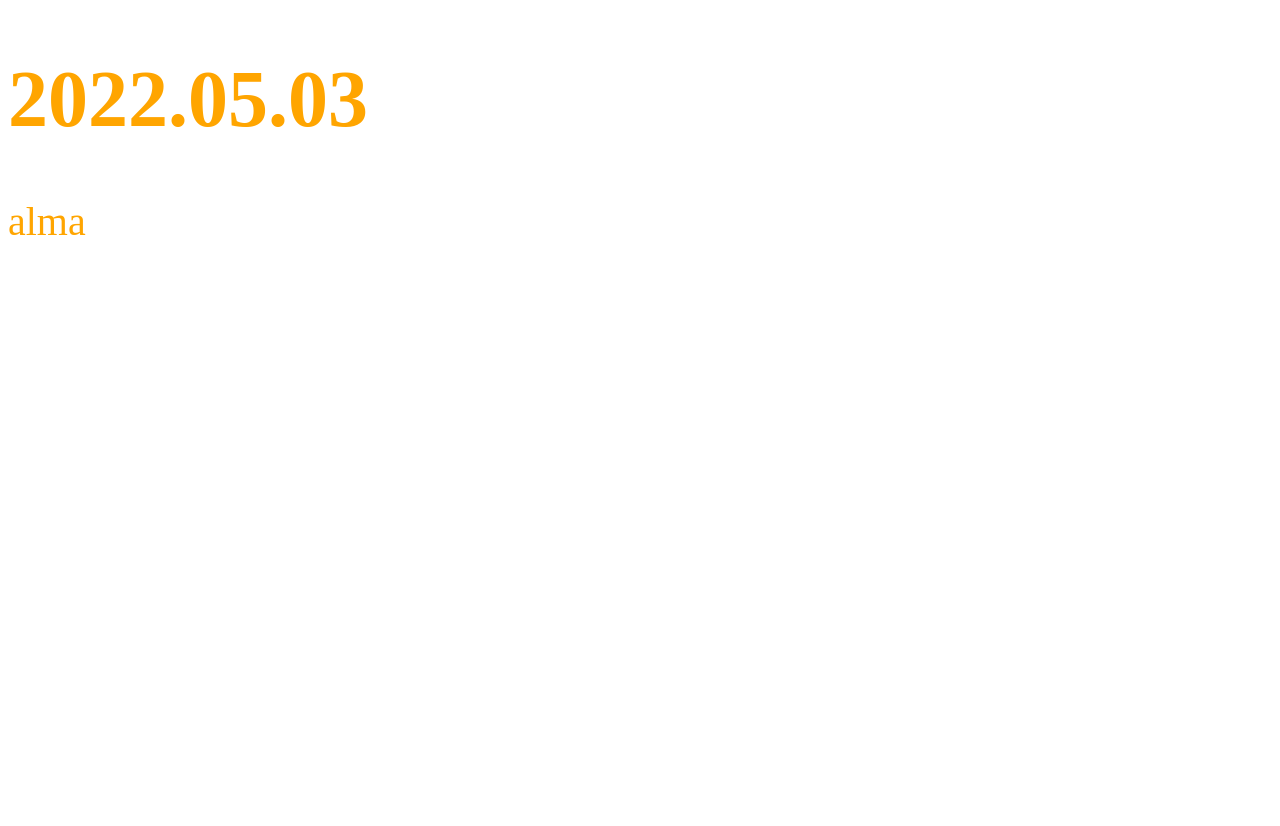
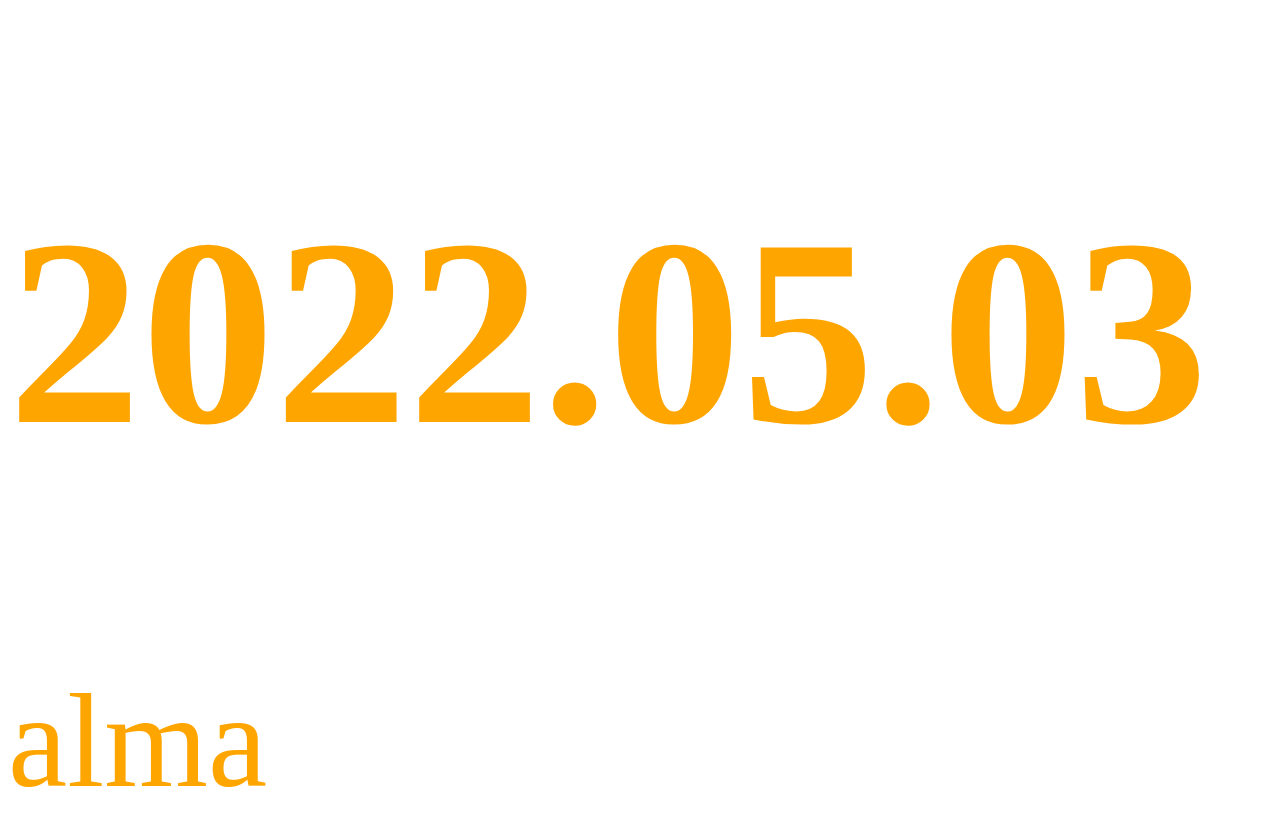
Before and after one commit to BocsiZsombor/11a-a, a plain HTML site: page index.html in a window 1280 px wide. Before the commit the page ends 800 px from the top, so only its background shows below. Drawn offline with Linux system fonts and the light colour scheme.

Commit message:
++++NAGY FIDESZ

```diff
--- a/style.css
+++ b/style.css
@@ -1,4 +1,4 @@
 body{
     color: orange;
-    font-size : 30pt ;
+    font-size : 100pt ;
 }
```
